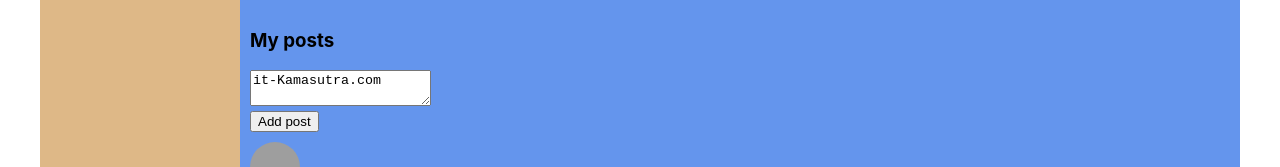
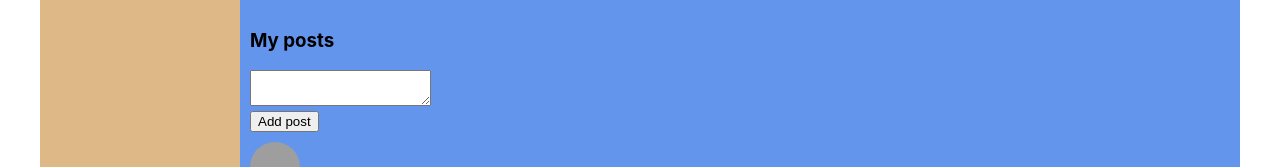
Before and after one commit to EvgeniyaYakunina/samurai-way-main, a React (Create React App) app: page /profile/1 in a window 1280 px wide. Shown: the part 424-591 px from the top of the page. Built offline with nearby package versions, Linux system fonts and the light colour scheme; no server answers; grey boxes are pictures that could not be loaded.

Commit message:
refactoring Profile(MyPosts) components with redux-form

```diff
--- a/src/Components/Profile/MyPosts/MyPosts.tsx
+++ b/src/Components/Profile/MyPosts/MyPosts.tsx
@@ -1,48 +1,47 @@
-import React, {ChangeEvent} from "react";
+import React from "react";
 import s from './MyPosts.module.css'
 import {Post} from "./Post/Post";
-import {PostType} from "../../../redux/redux-store";
 import {MyPostsPropsType} from "./MyPostsContainer";
-
-// type MyPostsPropsType={
-//     posts:Array<PostType>
-//     newPostText: string
-//     addPost: (postMessage: string)=> void
-//     updateNewPostText: (newText: string)=> void
-// }
+import {Field, InjectedFormProps, reduxForm} from "redux-form";
 
 export const MyPosts: React.FC<MyPostsPropsType> = (props) => {
-    const {profilePage, addPost, updateNewPostText,...restProps}=props
+    const {profilePage, addPost,...restProps}=props
 
     let postsElements = profilePage.posts.map(p=> <div key={p.id}><Post message={p.message} count={p.count}/></div>)
-    let newPostText = profilePage.newPostText
-    const onAddPost =()=>{
-            addPost();
-        // dispatch(addPostAC(newPostText))
+
+    const onAddPost=(values: AddNewPostFormType)=>{
+        addPost(values.newPostText)
     }
-
-    const onPostChange=(e: ChangeEvent<HTMLTextAreaElement>)=>{
-        updateNewPostText(e.currentTarget.value);
-        // dispatch(updateNewPostTextAC(e.currentTarget.value))
-    }
-
 
     return (
         <div className={s.postsBlock}>
             <div>
                 <h3>My posts</h3>
             </div>
-            <div>
-                <div>
-                    <textarea onChange={onPostChange} value={newPostText}/>
-                </div>
-                <div>
-                    <button onClick={onAddPost}>Add post</button>
-                </div>
-            </div>
+            <AddNewPostFormRedux onSubmit={onAddPost}/>
             <div className={s.posts}>
                 {postsElements}
             </div>
         </div>
     )
 }
+
+type AddNewPostFormType={
+    newPostText: string
+}
+
+export const AddNewPostForm:React.FC<InjectedFormProps<AddNewPostFormType>> =(props)=> {
+    return <div>
+        <form onSubmit={props.handleSubmit}>
+            <div>
+                <Field component={"textarea"} name={"newPostText"}/>
+            </div>
+            <div>
+                <button>Add post</button>
+            </div>
+        </form>
+    </div>
+}
+const AddNewPostFormRedux = reduxForm<AddNewPostFormType>({
+    form: "profileAddNewPostForm"
+})(AddNewPostForm)
--- a/src/Components/Profile/MyPosts/MyPostsContainer.tsx
+++ b/src/Components/Profile/MyPosts/MyPostsContainer.tsx
@@ -1,63 +1,17 @@
-import React from "react";
 import {AppStateType} from "../../../redux/redux-store";
 import {MyPosts} from "./MyPosts";
-import {addPostAC, InitialStateMyPostsType, updateNewPostTextAC} from "../../../redux/profile-reducer";
+import {addPostAC, InitialStateMyPostsType} from "../../../redux/profile-reducer";
 import {connect} from "react-redux";
 import {Dispatch} from "redux";
-
-
 
 type MapStateMyPostsType = {
     profilePage: InitialStateMyPostsType
 }
 
 type MapStateDispatchMyPostsType={
-    addPost: ()=>void
-    updateNewPostText: (newPostText: string)=> void
+    addPost: (newPostText: string)=>void
 }
 
-// type MyPostsContainerType={
-//     // store: StoreType
-// }
-
-// export const MyPostsContainer: React.FC<MyPostsContainerType> = (props) => {
-//     const {
-//         // store,
-//         ...restProps}=props
-//
-//     // let state = props.store.getState();
-//
-//     // let newPostElement = React.createRef<HTMLTextAreaElement>();
-//
-//     // const addPost =()=>{
-//     //     store.dispatch(addPostAC())
-//     // }
-//     //
-//     // const onPostChange=(text: string)=>{
-//     //     store.dispatch(updateNewPostTextAC(text))
-//     // }
-//
-//
-//     return (
-//         <StoreContext.Consumer>
-//             {(store)=>{
-//                 let state = store.getState();
-//
-//                 const addPost =()=>{
-//                     store.dispatch(addPostAC())
-//                 }
-//
-//                 const onPostChange=(text: string)=>{
-//                     store.dispatch(updateNewPostTextAC(text))
-//                 }
-//             return <MyPosts addPost={addPost}
-//                      updateNewPostText={onPostChange}
-//                      posts={state.profilePage.posts}
-//                      newPostText={state.profilePage.newPostText}/>
-//             }}
-//         </StoreContext.Consumer>
-//     )
-// }
 export type MyPostsPropsType = MapStateMyPostsType & MapStateDispatchMyPostsType
 
 let mapStateToProps = (state: AppStateType): MapStateMyPostsType => {
@@ -67,14 +21,8 @@ let mapStateToProps = (state: AppStateType): MapStateMyPostsType => {
 }
 let mapDispatchToProps = (dispatch: Dispatch): MapStateDispatchMyPostsType => {
     return {
-        addPost: () => {
-            dispatch(addPostAC())
-        },
-        // onPostChange: (text: string) => {
-        //     dispatch(updateNewPostTextAC(text))
-        // }
-        updateNewPostText: (newPostText: string) => {
-            dispatch(updateNewPostTextAC(newPostText))
+        addPost: (newPostText: string) => {
+            dispatch(addPostAC(newPostText))
         }
     }
 }
--- a/src/redux/profile-reducer.tsx
+++ b/src/redux/profile-reducer.tsx
@@ -1,7 +1,6 @@
 import {ActionsTypes} from "./redux-store";
 import {Dispatch} from "redux";
-import {profileAPI, usersAPI} from "../api/api";
-import {setTotalUsersCount, setUsers, toggleIsFetching} from "./users-reducer";
+import {profileAPI} from "../api/api";
 
 export type PostType={
     id: number
@@ -38,7 +37,6 @@ export type ProfilePageType = {
 
 
 export type AddPostActionType = ReturnType<typeof addPostAC>
-export type UpdateNewPostText = ReturnType<typeof updateNewPostTextAC>
 export type setUserProfile = ReturnType<typeof setUserProfile>
 export type setStatus = ReturnType<typeof setStatus>
 
@@ -47,7 +45,6 @@ let initialState = {
         {id: 0, message: "Hey, how are you", count: 15},
         {id: 1, message: "It is my first post", count: 20},
     ] as PostType[],
-    newPostText: "it-Kamasutra.com" as string,
     profile: {} as ProfileType,
     status: ""
 }
@@ -60,16 +57,12 @@ export const profileReducer = (state: InitialStateMyPostsType = initialState, ac
         case 'ADD-POST': {
             const newPost = {
                 id: 5,
-                message: state.newPostText,
-                // action.newPostText,
+                message: action.newPostText,
                 count: 0
             };
             return {...state,
                 posts: [...state.posts, newPost],
-                newPostText: ''};
-        }
-        case 'UPDATE-NEW-POST-TEXT': {
-            return {...state,newPostText: action.newText};
+            };
         }
         case 'SET_USER_PROFILE': {
             return {...state,profile: action.profile};
@@ -82,12 +75,12 @@ export const profileReducer = (state: InitialStateMyPostsType = initialState, ac
     }
 }
 
-export const addPostAC = (newPost?: string) =>
+export const addPostAC = (newPost: string) =>
     ({type: 'ADD-POST', newPostText: newPost})as const
-export  const updateNewPostTextAC = (newText: string) => {
-    return {type: 'UPDATE-NEW-POST-TEXT', newText: newText} as const}
+
 const setUserProfile = (profile: ProfileType) => {
     return {type: 'SET_USER_PROFILE', profile} as const}
+
 const setStatus = (status: string) => {
     return {type: 'SET_STATUS', status} as const}
 
--- a/src/redux/redux-store.ts
+++ b/src/redux/redux-store.ts
@@ -1,5 +1,5 @@
 import {applyMiddleware, combineReducers, createStore} from "redux";
-import {AddPostActionType, profileReducer, setStatus, setUserProfile, UpdateNewPostText} from "./profile-reducer";
+import {AddPostActionType, profileReducer, setStatus, setUserProfile} from "./profile-reducer";
 import {dialogReducer, SendMessage} from "./dialogs-reducer";
 import {sidebarReducer} from "./sidebar-reducer";
 import {
@@ -18,8 +18,6 @@ import {reducer as formReducer} from "redux-form";
 
 export type ActionsTypes =
     |AddPostActionType
-    | UpdateNewPostText
-    // | UpdateNewMessageBody
     | SendMessage
     | followSuccess
     | unfollowSuccess
--- a/src/redux/store.ts
+++ b/src/redux/store.ts
@@ -1,4 +1,4 @@
-import {AddPostActionType, profileReducer, UpdateNewPostText,} from "./profile-reducer";
+import {AddPostActionType, profileReducer} from "./profile-reducer";
 import {dialogReducer, SendMessage} from "./dialogs-reducer";
 import {StoreType} from "./redux-store";
 
```
